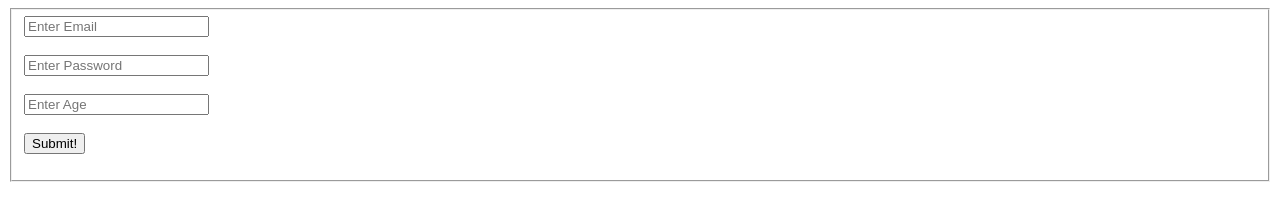
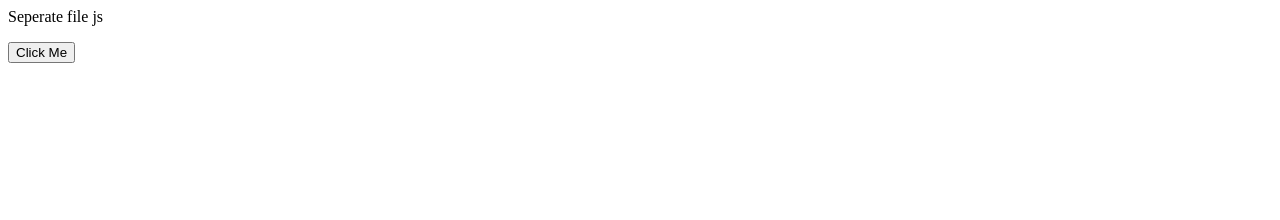
Before and after one commit to jorsawseewowo/Intro-HTML-DOM, a plain HTML site: page index.html in a window 1280 px wide. Drawn offline with Linux system fonts and the light colour scheme.

Commit message:
Add files via upload

```diff
--- a/index.html
+++ b/index.html
@@ -1,17 +1,13 @@
 <html>
     <head>
-        <title>JS form</title>
-        <script src="script.js" defer></script>
+        <title id="demo">MINCED MEAT</title>
     </head>
     <body>
-        <fieldset>
-         <form onsubmit="validate(event)">
-            <input type="text" id="email" placeholder="Enter Email"><br><br>
-            <input type="password" id="password" placeholder="Enter Password"><br><br>
-            <input type="number" id="age" placeholder="Enter Age"><br><br>
-            <button type="submit">Submit!</button>
-         </form>
-        </fieldset>
-        <p id="message"></p>
+        <p>Seperate file js</p>
+        <button type="button" onclick="myFunction()">Click Me</button>
+        <p id="result"></p>
+        <p id="result1"></p>
+        <script src="script.js">
+        </script>
     </body>
 </html>
--- a/script.js
+++ b/script.js
@@ -1,25 +1,6 @@
-function validate(e) {
-    e.preventDefault();
-    const email = document.getElementById('email').value;
-    const pass = document.getElementById('password').value;
-    const age = document.getElementById('age').value;
-    const msgBox = document.getElementById('message');
-
-    let message = '';
-
-    if (email === '') {
-        message = 'Enter an email';
-        msgBox.style.color = 'red';
-    } else if (pass === '') {
-        message = 'Enter a password';
-        msgBox.style.color = 'red';
-    } else if (age === '') {
-        message = 'Enter your age';
-        msgBox.style.color = 'red';
-    } else {
-        message = 'Login successful';
-        msgBox.style.color = 'green';
-    }
-
-    msgBox.innerText = message;
+function myFunction() {
+    document.getElementById("result").innerHTML =
+    document.getElementById("demo").firstChild.nodeValue;
+    document.getElementById("result1").innerHTML =
+    document.getElementById("demo").childNodes[0].nodeValue;
 }
```
